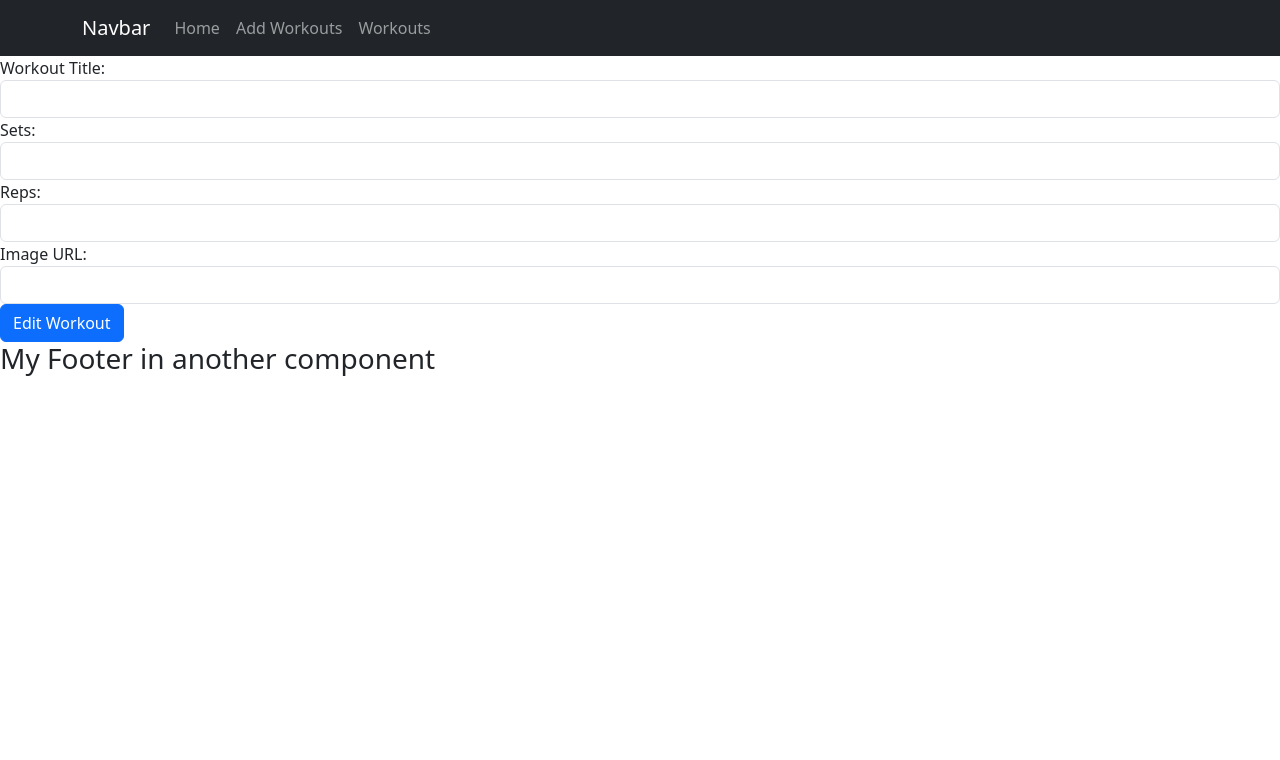
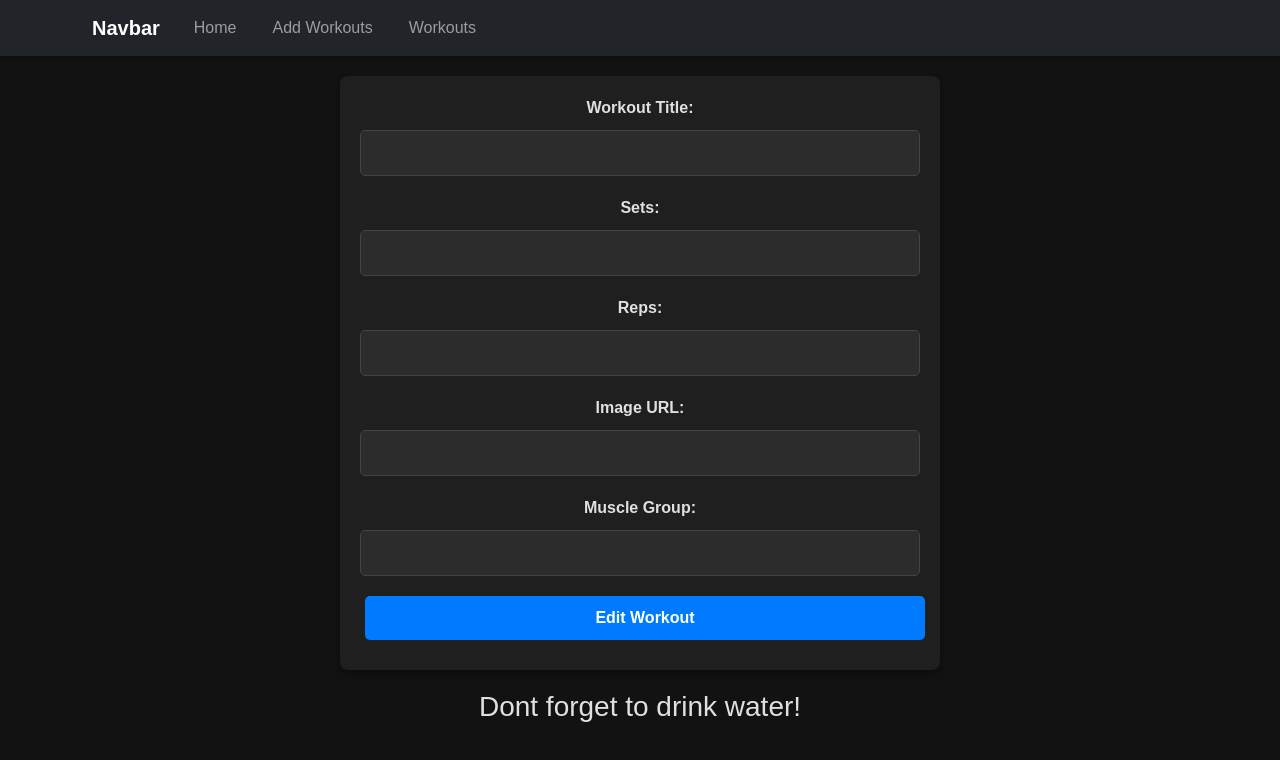
Before and after one commit to g00408684atu/workouttracker, a React (Create React App) app in the folder gym-workout-tracker/: page /EditWorkout/1 in a window 1280 px wide. Shown: the top 760 px of the page. Built offline with nearby package versions, Linux system fonts and the light colour scheme; no server answers.

Commit message:
final commit

```diff
--- a/gym-workout-tracker/src/App.css
+++ b/gym-workout-tracker/src/App.css
@@ -1,38 +1,218 @@
-.App {
-  text-align: center;
+/* General body styling */
+body {
+  font-family: 'Arial', sans-serif;
+  margin: 0;
+  padding: 0;
+  background-color: #121212; /* Dark background */
+  color: #e0e0e0; /* Light text color for contrast */
 }
 
-.App-logo {
-  height: 40vmin;
-  pointer-events: none;
+/* Navbar styling */
+nav {
+  display: flex;
+  justify-content: space-between;
+  align-items: center;
+  background-color: #1f1f1f; /* Dark navbar */
+  color: #fff;
+  padding: 10px 20px;
+  box-shadow: 0 4px 6px rgba(0, 0, 0, 0.2);
 }
 
-@media (prefers-reduced-motion: no-preference) {
-  .App-logo {
-    animation: App-logo-spin infinite 20s linear;
+nav a {
+  color: #bbb; /* Light gray links */
+  text-decoration: none;
+  margin: 0 10px;
+  font-size: 1rem;
+  font-weight: bold;
+}
+
+nav a:hover {
+  color: #fff; /* Highlight links on hover */
+  text-decoration: underline;
+}
+
+/* Page header */
+h1 {
+  text-align: center;
+  color: #e0e0e0; /* Light text for headers */
+  margin-top: 20px;
+  margin-bottom: 20px;
+  font-size: 2.5rem;
+}
+
+/* Center content for cards */
+.center-card {
+  display: flex;
+  justify-content: center;
+  align-items: center;
+  min-height: calc(100vh - 200px);
+  margin: 20px auto;
+  padding: 0;
+  width: 100%;
+  box-sizing: border-box;
+}
+
+/* Workout cards container */
+.workout-container {
+  display: flex;
+  flex-wrap: wrap; /* Enable wrapping for rows */
+  justify-content: center; /* Center-align rows */
+  gap: 20px; /* Add space between cards */
+  padding: 20px;
+  box-sizing: border-box;
+}
+
+/* Card styling */
+.card {
+  width: calc(25% - 20px); /* Ensure 4 cards per row with spacing */
+  max-width: 300px; /* Optional max width for smaller screens */
+  background: #1f1f1f; /* Dark card background */
+  border-radius: 8px;
+  box-shadow: 0 4px 6px rgba(0, 0, 0, 0.3);
+  overflow: hidden;
+  text-align: center;
+  margin: 10px; /* Adjust card margin */
+}
+
+.card-header {
+  font-size: 1.2rem;
+  font-weight: bold;
+  background-color: #b5ffbf;
+  color: #fff;
+  padding: 10px;
+}
+
+.card-body {
+  padding: 15px;
+  color: #e0e0e0; /* Light text for card body */
+}
+
+.card-img {
+  width: 100%;
+  height: 200px;
+  object-fit: cover;
+  border-bottom: 1px solid #333;
+}
+
+blockquote {
+  margin: 10px 0;
+  font-size: 1rem;
+  color: #bbb; /* Subtle text for quotes */
+}
+
+/* Buttons styling */
+.btn {
+  display: inline-block;
+  width: 120px;
+  margin: 10px 5px;
+  padding: 10px 15px;
+  border-radius: 5px;
+  font-size: 1rem;
+  text-align: center;
+  text-decoration: none;
+  font-weight: bold;
+}
+
+.btn-primary {
+  background-color: #b5ffbf;
+  color: #fff;
+  border: none;
+}
+
+.btn-primary:hover {
+  background-color: #98df9e;
+}
+
+.btn-danger {
+  background-color: #dc3545;
+  color: #fff;
+  border: none;
+}
+
+.btn-danger:hover {
+  background-color: #a71d2a;
+}
+
+/* Form container styling */
+form {
+  max-width: 600px;
+  margin: 20px auto;
+  background: #1f1f1f; /* Dark form background */
+  padding: 20px;
+  border-radius: 8px;
+  box-shadow: 0 4px 6px rgba(0, 0, 0, 0.3);
+  font-size: 1rem;
+}
+
+form input[type="text"] {
+  width: 100%;
+  padding: 10px;
+  margin: 10px 0 20px;
+  border: 1px solid #444;
+  border-radius: 5px;
+  font-size: 1rem;
+  background-color: #2c2c2c; /* Dark input background */
+  color: #e0e0e0; /* Light text for inputs */
+  box-sizing: border-box;
+}
+
+form label {
+  font-weight: bold;
+  display: block;
+  margin-bottom: 5px;
+  color: #e0e0e0; /* Light label text */
+}
+
+form .btn {
+  display: block;
+  width: 100%;
+  padding: 10px 15px;
+  font-size: 1rem;
+  background-color: #007bff;
+  color: #fff;
+  border: none;
+  border-radius: 5px;
+  text-align: center;
+  cursor: pointer;
+  transition: background-color 0.3s ease;
+}
+
+form .btn:hover {
+  background-color: #4e4e4e;
+}
+
+/* Footer styling */
+footer {
+  text-align: center;
+  padding: 20px;
+  background-color: #1f1f1f;
+  color: #bbb;
+  position: relative;
+  width: 100%;
+  margin-top: 20px;
+  box-shadow: 0 -2px 4px rgba(0, 0, 0, 0.2);
+  font-size: 1rem;
+}
+
+/* Responsive adjustments */
+@media (max-width: 1200px) {
+  .card {
+    width: calc(33.33% - 20px); /* 3 cards per row for medium screens */
   }
 }
 
-.App-header {
-  background-color: #282c34;
-  min-height: 100vh;
-  display: flex;
-  flex-direction: column;
-  align-items: center;
-  justify-content: center;
-  font-size: calc(10px + 2vmin);
-  color: white;
+@media (max-width: 768px) {
+  .card {
+    width: calc(50% - 20px); /* 2 cards per row for small screens */
+  }
 }
 
-.App-link {
-  color: #61dafb;
-}
+@media (max-width: 480px) {
+  .card {
+    width: 100%; /* 1 card per row for very small screens */
+  }
 
-@keyframes App-logo-spin {
-  from {
-    transform: rotate(0deg);
-  }
-  to {
-    transform: rotate(360deg);
+  nav a {
+    font-size: 0.9rem;
   }
 }
--- a/gym-workout-tracker/src/App.js
+++ b/gym-workout-tracker/src/App.js
@@ -7,6 +7,7 @@ import FirstPage from './components/FirstPage';
 import AddWorkout from './components/AddWorkout';
 import ReadWorkout from './components/ReadWorkout';
 import EditWorkout from './components/EditWorkout';
+import './App.css';
 
 
 
--- a/gym-workout-tracker/src/components/AddWorkout.js
+++ b/gym-workout-tracker/src/components/AddWorkout.js
@@ -1,73 +1,98 @@
+import React, { useState } from "react";
 import axios from "axios";
-import { useState } from "react"; //useState for component state
+import { useNavigate } from "react-router-dom";
 
-const AddWorkout = () => {
-    // State variables to hold workout details
-    const [title, setTitle] = useState('');
-    const [reps, setReps] = useState('');
-    const [sets, setSets] = useState('');
-    const [image, setImage] = useState('');
+export default function AddWorkout() {
+  const [title, setTitle] = useState("");
+  const [sets, setSets] = useState("");
+  const [reps, setReps] = useState("");
+  const [image, setImage] = useState("");
+  const [muscleGroup, setMuscleGroup] = useState("");
 
-    const handleSubmit = (e) => {
-        e.preventDefault();
-        // Create a workout object with the current state values
-        const workout = { title, reps, sets, image };
+  const navigate = useNavigate();
 
-        //POST request to server to add new workout
-        axios.post('http://localhost:4000/api/workouts', workout)
-            .then(response => {
-                console.log('Workout added:', response.data);
+  const handleSubmit = (event) => {
+    event.preventDefault();
+
+
+    const newWorkout = { title, sets, reps, image, muscleGroup };
+
+    axios
+      .post(`http://localhost:4000/api/workouts`, newWorkout) // Send POST request to create a new workout
+      .then((res) => {
+        console.log(res.data);
+        navigate("/ReadWorkout"); // Navigate to the workout list page after adding a workout
       })
-            .catch(error => {
-                console.error('There was an error adding the workout!', error);
+      .catch((error) => {
+        console.error("Error adding workout:", error);
       });
-
-        // Log the workout object to the console
-        console.log(workout);
-    }
+  };
 
   return (
-        <div>
+    <div className="text-center">
       <h3>Add a New Workout</h3>
       <form onSubmit={handleSubmit}>
         <div className="form-group">
           <label>Workout Title: </label>
-                    <input type="text"
+          <input
+            type="text"
             className="form-control"
             value={title}
-                        onChange={(e) => { setTitle(e.target.value) }}
+            onChange={(e) => setTitle(e.target.value)}
+            required
           />
         </div>
+
         <div className="form-group">
-                    <label>Number of Reps: </label>
-                    <input type="number"
+          <label>Sets: </label>
+          <input
+            type="number"
+            className="form-control"
+            value={sets}
+            onChange={(e) => setSets(e.target.value)}
+            required
+          />
+        </div>
+
+        <div className="form-group">
+          <label>Reps: </label>
+          <input
+            type="number"
             className="form-control"
             value={reps}
-                        onChange={(e) => { setReps(e.target.value) }}
+            onChange={(e) => setReps(e.target.value)}
+            required
           />
         </div>
+
         <div className="form-group">
-                    <label>Number of Sets: </label>
-                    <input type="number"
+          <label>Image URL: </label>
+          <input
+            type="text"
             className="form-control"
-                        value={sets}
-                        onChange={(e) => { setSets(e.target.value) }}
+            value={image}
+            onChange={(e) => setImage(e.target.value)}
           />
         </div>
+
         <div className="form-group">
-                    <label>Workout Image URL: </label>
-                    <input type="text"
+          <label>Muscle Group: </label>
+          <input
+            type="text"
             className="form-control"
-                        value={image}
-                        onChange={(e) => { setImage(e.target.value) }}
+            value={muscleGroup}
+            onChange={(e) => setMuscleGroup(e.target.value)}
           />
         </div>
-                <div>
-                    <input type="submit" value="Add Workout" className="btn btn-primary" />
+
+        <div className="form-group">
+          <input
+            type="submit"
+            value="Add Workout"
+            className="btn btn-primary"
+          />
         </div>
       </form>
     </div>
   );
 }
-
-export default AddWorkout;
--- a/gym-workout-tracker/src/components/EditWorkout.js
+++ b/gym-workout-tracker/src/components/EditWorkout.js
@@ -1,4 +1,3 @@
-
 import React from 'react';
 import { useParams } from 'react-router-dom';
 import { useState, useEffect } from 'react';
@@ -9,48 +8,43 @@ export default function EditWorkout(props) {
 
   // Use the 'id' parameter from the URL
   let { id } = useParams();
-
   const [title, setTitle] = useState("");
   const [sets, setSets] = useState("");
   const [reps, setReps] = useState("");
   const [image, setImage] = useState("");
+  const [muscleGroup, setMuscleGroup] = useState("");
 
   const navigate = useNavigate();
 
-  // useEffect hook to fetch workout data
   useEffect(() => {
-
-    axios.get(`http://localhost:4000/api/workout/`+ id)
+    axios.get(`http://localhost:4000/api/workouts/`+ id)
       .then((response) => {
         setTitle(response.data.title);
         setSets(response.data.sets);
         setReps(response.data.reps);
         setImage(response.data.image);
+        setMuscleGroup(response.data.muscleGroup);
       })
       .catch((error) => {
         console.error(error);
       });
   }, [id]);  // Dependency array to refresh when the id changes
 
+  const handleSubmit = (event) => {
+    event.preventDefault();
 
-  const handleSubmit = (event) => {
-    event.preventDefault();  // Prevent the default form submission behavior
 
-    // updated workout data
-    const newWorkout = { id, title, sets, reps, image };
+    const newWorkout = { id, title, sets, reps, image, muscleGroup };
 
-    axios.put(`http://localhost:4000/api/workout/`+ id, newWorkout)
+    axios.put(`http://localhost:4000/api/workouts/`+ id, newWorkout)
       .then((res) => {
-
         console.log(res.data);
-
         navigate('/ReadWorkout');
       });
   }
 
   return (
-    <div>
-      {/* Render the form for editing workout */}
+    <div className="text-center">
       <form onSubmit={handleSubmit}>
 
         <div className="form-group">
@@ -63,7 +57,6 @@ export default function EditWorkout(props) {
           />
         </div>
 
-
         <div className="form-group">
           <label>Sets: </label>
           <input
@@ -74,7 +67,6 @@ export default function EditWorkout(props) {
           />
         </div>
 
-
         <div className="form-group">
           <label>Reps: </label>
           <input
@@ -84,7 +76,6 @@ export default function EditWorkout(props) {
             onChange={(e) => setReps(e.target.value)}
           />
         </div>
-
 
         <div className="form-group">
           <label>Image URL: </label>
@@ -97,6 +88,16 @@ export default function EditWorkout(props) {
         </div>
 
         <div className="form-group">
+          <label>Muscle Group: </label>
+          <input
+            type="text"
+            className="form-control"
+            value={muscleGroup}
+            onChange={(e) => setMuscleGroup(e.target.value)}
+          />
+        </div>
+
+        <div className="form-group">
           <input type="submit" value="Edit Workout" className="btn btn-primary" />
         </div>
       </form>
--- a/gym-workout-tracker/src/components/FirstPage.js
+++ b/gym-workout-tracker/src/components/FirstPage.js
@@ -1,12 +1,114 @@
-import React from 'react';
+import React, { useState, useEffect } from "react";
+import axios from "axios";
+import WorkoutDefinition from "./WorkoutDefinition";
 
 const FirstPage = () => {
+  const [workouts, setWorkouts] = useState([]);
+  const [searchTitle, setSearchTitle] = useState(""); // State for title search
+  const [searchMuscleGroup, setSearchMuscleGroup] = useState(""); // State for muscle group search
+  const [filteredWorkouts, setFilteredWorkouts] = useState([]);
+
+  useEffect(() => {
+    axios
+      .get("http://localhost:4000/api/workouts")
+      .then((response) => {
+        setWorkouts(response.data.workouts);
+      })
+      .catch((error) => {
+        console.error("Error fetching workouts:", error);
+      });
+  }, []);
+
+  // Handle title search
+  const handleTitleSearch = (e) => {
+    const term = e.target.value.toLowerCase();
+    setSearchTitle(term);
+    filterWorkouts(term, searchMuscleGroup);
+  };
+
+  // Handle muscle group search
+  const handleMuscleGroupSearch = (e) => {
+    const term = e.target.value.toLowerCase();
+    setSearchMuscleGroup(term);
+    filterWorkouts(searchTitle, term);
+  };
+
+  // Filter workouts by both title and muscle group
+  const filterWorkouts = (titleTerm, muscleGroupTerm) => {
+    let filtered = workouts;
+
+    if (titleTerm) {
+      filtered = filtered.filter((workout) =>
+        workout.title.toLowerCase().includes(titleTerm)
+      );
+    }
+
+    if (muscleGroupTerm) {
+      filtered = filtered.filter((workout) =>
+        workout.muscleGroup.toLowerCase().includes(muscleGroupTerm)
+      );
+    }
+
+    setFilteredWorkouts(filtered);
+  };
+
   return (
-    <div>
-      <h1>Hello Worlds!</h1>
-      <h2>It is {new Date().toLocaleTimeString()}.</h2>
+    <div className="text-center">
+      <h1>Looking for a specific workout? Search here</h1>
+
+      {/* Search by Title */}
+      <div style={{ margin: "20px 0" }}>
+        <input
+          type="text"
+          placeholder="Search workout by name"
+          value={searchTitle}
+          onChange={handleTitleSearch}
+          style={{
+            padding: "10px",
+            width: "300px",
+            border: "1px solid #ccc",
+            borderRadius: "5px",
+            fontSize: "1rem",
+            marginRight: "10px",
+          }}
+        />
+      </div>
+      <h2>Looking for workouts for specific muscles? Search below here</h2>
+      {/* Search by Muscle Group */}
+      <div style={{ margin: "20px 0" }}>
+        <input
+          type="text"
+          placeholder="Search for a muscle group"
+          value={searchMuscleGroup}
+          onChange={handleMuscleGroupSearch}
+          style={{
+            padding: "10px",
+            width: "300px",
+            border: "1px solid #ccc",
+            borderRadius: "5px",
+            fontSize: "1rem",
+          }}
+        />
+      </div>
+
+      {/* Workout List */}
+      {(searchTitle || searchMuscleGroup) && (
+        <div className="workout-container">
+          {filteredWorkouts.length > 0 ? (
+            filteredWorkouts.map((workout) => (
+              <WorkoutDefinition
+                key={workout._id}
+                myworkout={workout}
+                Reload={() => {}}
+              />
+            ))
+          ) : (
+            <p style={{ fontSize: "1rem", color: "#888" }}>No workouts found.</p>
+          )}
+        </div>
+      )}
     </div>
   );
-}
+};
 
 export default FirstPage;
--- a/gym-workout-tracker/src/components/Footer.js
+++ b/gym-workout-tracker/src/components/Footer.js
@@ -1,5 +1,5 @@
 const Footer = () => {
-    return <h3>My Footer in another component</h3>;
+    return <h3 className="text-center">Dont forget to drink water!</h3>;
   };
 
   export default Footer;
--- a/gym-workout-tracker/src/components/Heading.js
+++ b/gym-workout-tracker/src/components/Heading.js
@@ -1,4 +1,4 @@
 const Heading = () => {
-    return <h1>My Header in another component</h1>;
+    return <h1>Welcome to my wourkout app</h1>;
   };
   export default Heading;
--- a/gym-workout-tracker/src/components/WorkoutDefinition.js
+++ b/gym-workout-tracker/src/components/WorkoutDefinition.js
@@ -1,51 +1,54 @@
-import { useEffect } from "react";
 import { Link } from "react-router-dom";
-import Card from 'react-bootstrap/Card';
+import Card from "react-bootstrap/Card";
 import axios from "axios";
 import Button from "react-bootstrap/Button";
 
 function WorkoutDefinition({ myworkout, Reload }) {
-
-  // Destructure  'myworkout' object passed as a prop for defaults
   const {
     title = "Untitled Workout",
     reps = 0,
     sets = 0,
     image = "https://via.placeholder.com/150",
-  _id = ""
+    muscleGroup = "Unknown",
+    _id = "",
   } = myworkout;
-//Any missing lines are filled off
 
-
-  // Function to handle the deletion of a workout
+  // Function to handle deletion of a workout
   const handleDelete = (e) => {
     e.preventDefault();
     axios
-      .delete(`http://localhost:4000/api/workout/${_id}`)
+      .delete(`http://localhost:4000/api/workouts/${_id}`) // Sends DELETE request to delete the workout by ID
       .then(() => {
-        Reload();
+        Reload(); // Reloads the workout list after deletion
       })
       .catch((error) => {
         console.error("Error deleting workout:", error);
       });
   };
 
-
   return (
-    <div>
-      <Card style={{ width: "18rem", marginBottom: "20px" }}>
-        <Card.Header>{title}</Card.Header>
+    <div className="card">
+      <Card style={{ width: "100%", background: "transparent", border: "none" }}>
+        <Card.Header style={{ backgroundColor: "#b5ffbf", color: "#fff" }}>
+          {title}
+        </Card.Header>
         <Card.Body>
-          <Card.Img variant="top" src={image} alt={title} />
+          <Card.Img
+            variant="top"
+            src={image}
+            alt={title}
+            style={{ borderRadius: "5px" }}
+          />
           <blockquote className="blockquote mb-0">
+            <footer>Muscle Group: {muscleGroup}</footer>
             <footer>Reps: {reps}</footer>
             <footer>Sets: {sets}</footer>
           </blockquote>
         </Card.Body>
-        <Link className="btn btn-primary" to={"/EditWorkout/" + myworkout._id}> {/*Links to update*/}
+        <Link className="btn btn-primary" to={`/EditWorkout/${_id}`}>
           Update
         </Link>
-        <Button variant="danger" onClick={handleDelete}> {/*Preforms Delete function*/}
+        <Button variant="danger" onClick={handleDelete}>
           Delete
         </Button>
       </Card>
@@ -53,4 +56,4 @@ const {
   );
 }
 
-export default WorkoutDefinition
+export default WorkoutDefinition;
```
Also changed, not shown: gym-workout-tracker/BackServer/connection.js (+8 -8 lines), gym-workout-tracker/src/components/ReadWorkout.js (+7 -9 lines), gym-workout-tracker/src/components/Workouts.js (+5 -6 lines). Lines whose indentation alone changed are shown as unchanged.
